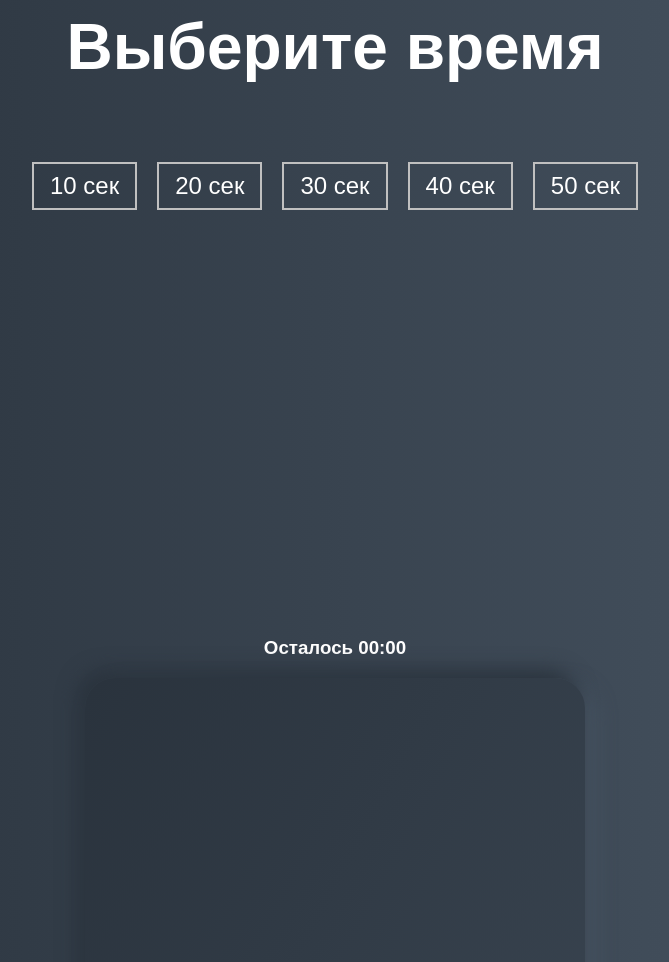
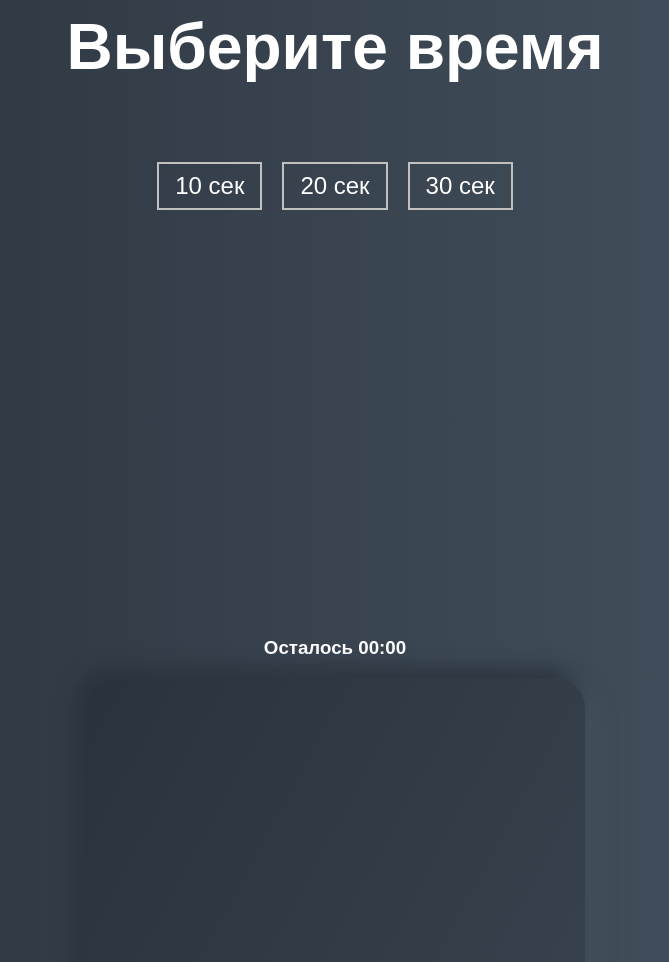
Before and after one commit to KonstantinPogosskiy/Aim-Game, a plain HTML site: page index.html in a window 1280 px wide. Shown: the part 1102-2064 px from the top of the page, without its empty margins (305-974 px from the left). Drawn offline with Linux system fonts and the light colour scheme; a web font is replaced by a local one.

Commit message:
refactor: change timer

```diff
--- a/index.html
+++ b/index.html
@@ -30,16 +30,6 @@
             30 сек
           </button>
         </li>
-        <li>
-          <button class="time-btn" data-time="40">
-            40 сек
-          </button>
-        </li>
-        <li>
-          <button class="time-btn" data-time="50">
-            50 сек
-          </button>
-        </li>
       </ul>
     </div>
 
--- a/script.js
+++ b/script.js
@@ -26,7 +26,6 @@ board.addEventListener('click', (event) => {
         score++
         event.target.remove()
         createRandomCircle()
-        time += 1
     }
 })
 
@@ -59,7 +58,7 @@ function finishGame() {
 
 function createRandomCircle() {
     const circle = document.createElement('div')
-    const size = getRandomNumber(5, 40)
+    const size = getRandomNumber(5, 60)
     const {width, height} = board.getBoundingClientRect()
     const x = getRandomNumber(0, width - size)
     const y = getRandomNumber(0, height - size)
```
